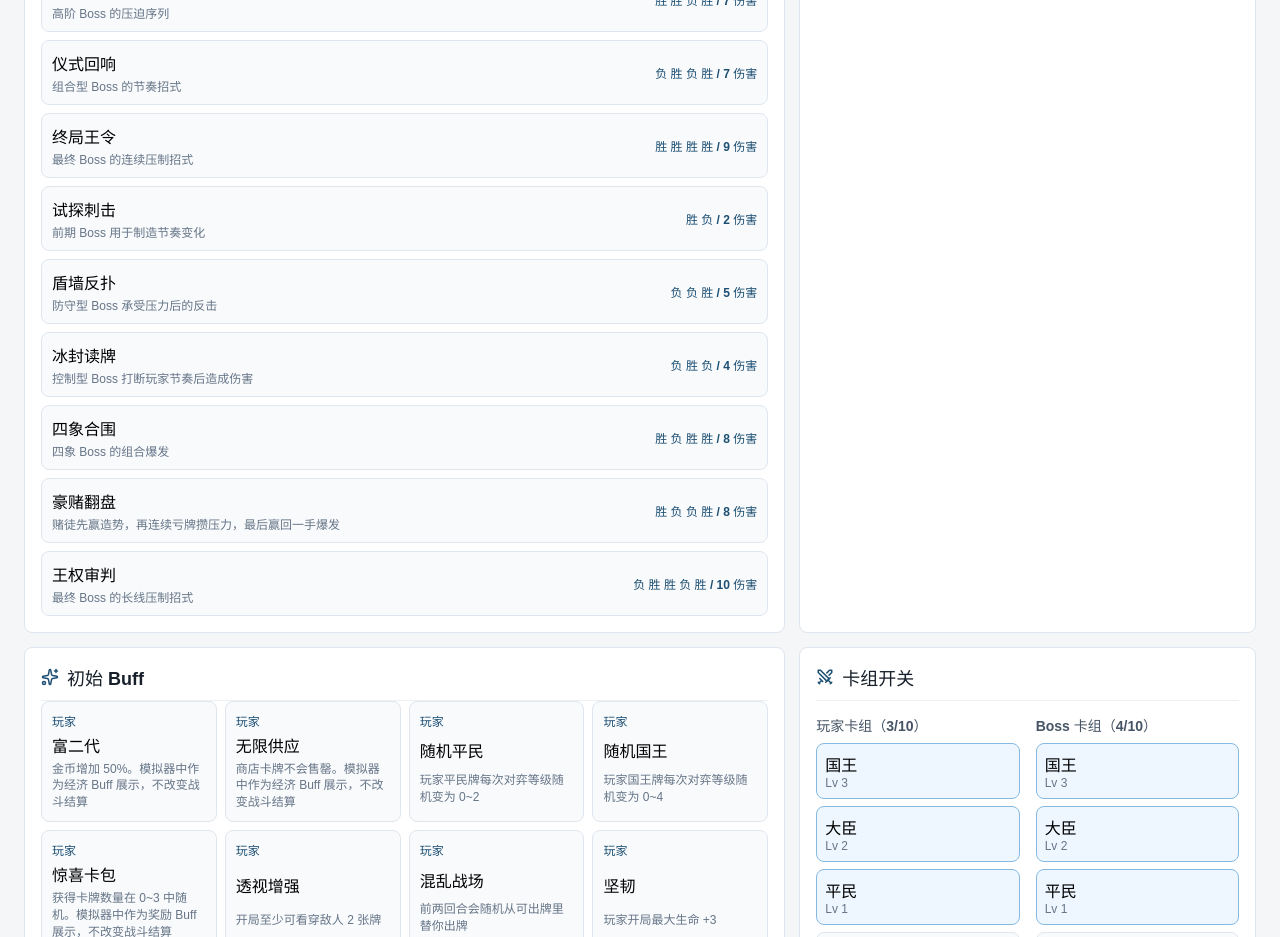
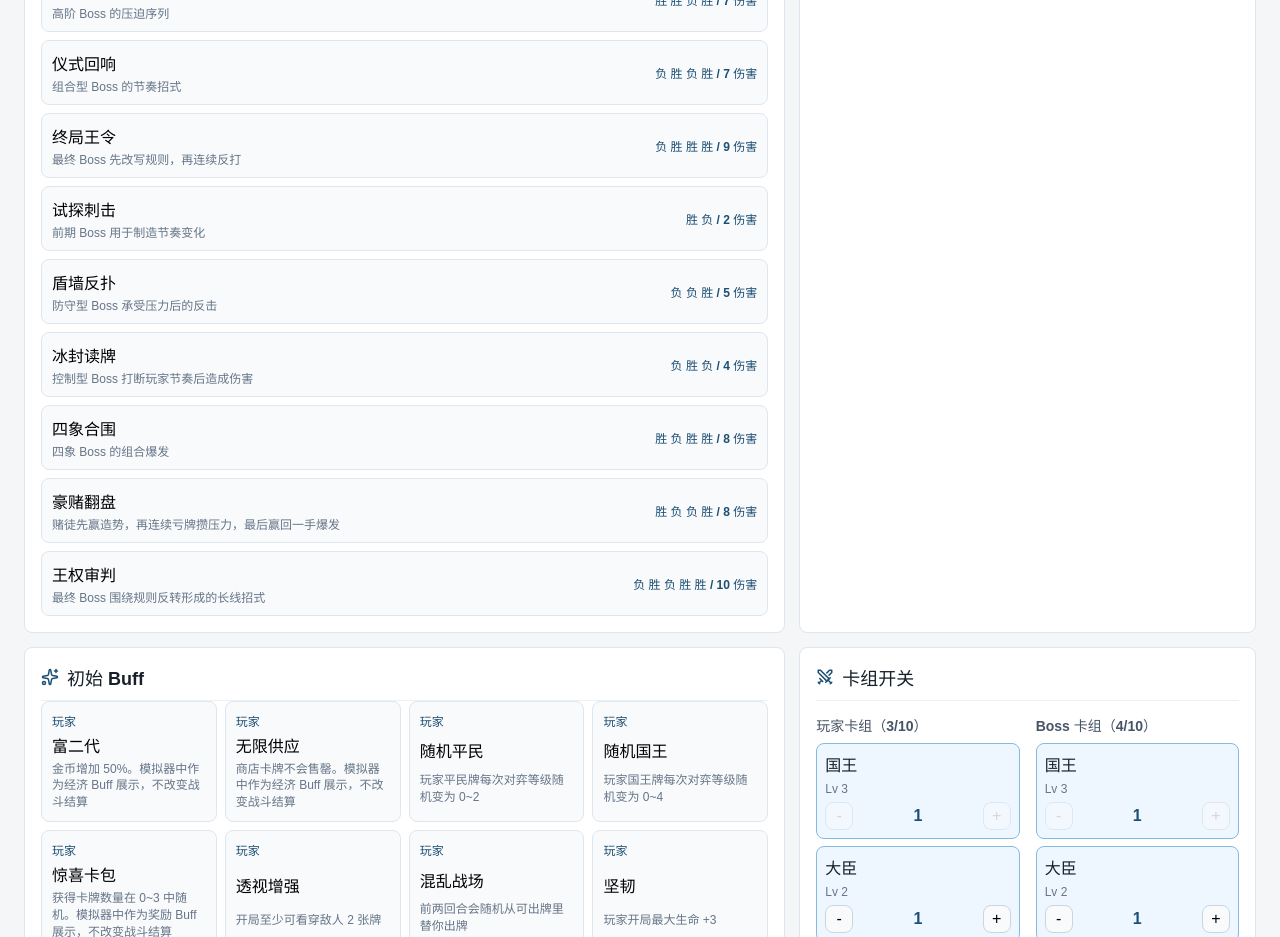
Before and after one commit to redfsz/newkingcards1, a React (Vite) app: page / in a window 1280 px wide. Shown: the part 2720-3657 px from the top of the page. Built offline with nearby package versions, Linux system fonts and the light colour scheme.

Commit message:
卡牌数量

```diff
--- a/src/App.jsx
+++ b/src/App.jsx
@@ -42,8 +42,8 @@ import {
   setPlayerUltimateLevel,
   setRevealCount,
   setWeather,
+  setCardCountInDeck,
   stateToLevelConfig,
-  toggleCardInDeck,
   toggleInitialBuff,
   toggleItem,
   toggleMove
@@ -270,8 +270,8 @@ export function App() {
         <section className="panel deckPanel">
           <div className="panelTitle"><Swords size={18} /><h2>卡组开关</h2></div>
           <div className="deckColumns">
-            <DeckToggles title="玩家卡组" side="player" cards={game.playerHand.concat(game.playerDiscard)} onToggle={(id) => setGame((state) => toggleCardInDeck(state, "player", id))} />
-            <DeckToggles title="Boss 卡组" side="boss" cards={game.bossHand.concat(game.bossDiscard)} onToggle={(id) => setGame((state) => toggleCardInDeck(state, "boss", id))} />
+            <DeckToggles title="玩家卡组" side="player" cards={game.playerHand.concat(game.playerDiscard)} onCount={(id, count) => setGame((state) => setCardCountInDeck(state, "player", id, count))} />
+            <DeckToggles title="Boss 卡组" side="boss" cards={game.bossHand.concat(game.bossDiscard)} onCount={(id, count) => setGame((state) => setCardCountInDeck(state, "boss", id, count))} />
           </div>
         </section>
 
@@ -316,7 +316,7 @@ function RulesModal({ onClose }) {
           <h3>比牌</h3>
           <p>通常等级高的牌获胜。国王 3，大臣 2，平民 1，但平民克制国王。同等级双方失败。弑君者、乱党、乞丐会在缺少对应核心牌时临时视为国王、大臣、平民。</p>
           <h3>出牌限制</h3>
-          <p>不能连续两次打出同一张牌，除非你当前可出牌只剩一张。</p>
+          <p>不能连续两次打出同一张具体手牌，除非你当前可出牌只剩一张。卡组里可以携带多张同名牌；国王和平民固定各 1 张，其他牌可以重复携带。</p>
           <h3>透视</h3>
           <p>透视能看到一部分对手手牌。如果对手本回合要出的牌在透视范围内，会显示“本回合已知”。透视牌会显示还在手牌或已进弃牌。后期 Boss 可能隐藏透视牌或减少透视数量。</p>
           <h3>招式</h3>
@@ -333,6 +333,8 @@ function RulesModal({ onClose }) {
           <p>只有 Boss 战有地形规则。比如巡逻队长第一次崩溃免伤、雪花谋士隐藏透视、四象门主积累仪式、伪神赌徒让双方失败也增加压力、暖风裁决者提高玩家崩溃伤害、王座之影削弱重复同长度招式。</p>
           <h3>道具和天气</h3>
           <p>道具牌是给玩家用的一次性工具，比如预见牌、加等级、减 Boss 等级、续命牌。Boss 默认不携带一次性牌。天气会影响部分牌或崩溃效果，例如烈日/冰雹改变 .5 等级牌，暖风强化崩溃伤害。</p>
+          <h3>能力牌</h3>
+          <p>能力牌可以多次打出，具体效果按每次打出的规则结算。比如天作之合每打出一次都会切换等级排序：第一次变成低等级获胜，第二次会恢复为高等级获胜。</p>
           <h3>上手建议</h3>
           <p>先从第一层 NPC 战开始。不要急着改配置，先理解国王、大臣、平民，再尝试“胜”“胜胜”“负胜”等短招式。</p>
         </div>
@@ -411,8 +413,30 @@ function CustomMoveEditor({ move, damage, onStep, onLength }) {
     </div>
   );
 }
-function DeckToggles({ title, side, cards, onToggle }) {
-  const ownedIds = new Set(cards.map((card) => card.id));
-  return <div><h3>{title}（{cards.length}/10）</h3><div className="libraryGrid">{cardLibrary.map((card) => { const disabled = side === "boss" && card.type === "一次性卡牌"; return <button key={card.id} className={ownedIds.has(card.id) ? "active" : ""} disabled={disabled} onClick={() => onToggle(card.id)} title={disabled ? "Boss 不使用一次性牌" : card.note}><strong>{card.name}</strong><span>Lv {card.level}</span></button>; })}</div></div>;
+function DeckToggles({ title, side, cards, onCount }) {
+  const counts = cards.reduce((map, card) => map.set(card.id, (map.get(card.id) ?? 0) + 1), new Map());
+  return (
+    <div>
+      <h3>{title}（{cards.length}/10）</h3>
+      <div className="libraryGrid">
+        {cardLibrary.map((card) => {
+          const count = counts.get(card.id) ?? 0;
+          const disabled = side === "boss" && card.type === "一次性卡牌";
+          const locked = card.id === "king" || card.id === "commoner";
+          return (
+            <div key={card.id} className={`deckCardControl ${count > 0 ? "active" : ""} ${disabled ? "disabled" : ""}`} title={disabled ? "Boss 不使用一次性牌" : card.note}>
+              <strong>{card.name}</strong>
+              <span>Lv {card.level}</span>
+              <div className="countControls">
+                <button disabled={disabled || locked || count <= 0} onClick={() => onCount(card.id, count - 1)}>-</button>
+                <em>{count}</em>
+                <button disabled={disabled || locked || cards.length >= 10} onClick={() => onCount(card.id, count + 1)}>+</button>
+              </div>
+            </div>
+          );
+        })}
+      </div>
+    </div>
+  );
 }
 function statusText(status) { if (status === "hand") return "还在手牌"; if (status === "discard") return "已进弃牌"; return "未知状态"; }
--- a/src/gameData.js
+++ b/src/gameData.js
@@ -83,13 +83,13 @@ export const bossMoveLibrary = [
   { id: "boss_grind", name: "消耗战", pattern: ["win", "loss", "win"], damage: 5, note: "胜负交错时稳定压血" },
   { id: "boss_execution", name: "处刑序列", pattern: ["win", "win", "loss", "win"], damage: 7, note: "高阶 Boss 的压迫序列" },
   { id: "boss_ritual", name: "仪式回响", pattern: ["loss", "win", "loss", "win"], damage: 7, note: "组合型 Boss 的节奏招式" },
-  { id: "boss_final", name: "终局王令", pattern: ["win", "win", "win", "win"], damage: 9, note: "最终 Boss 的连续压制招式" },
+  { id: "boss_final", name: "终局王令", pattern: ["loss", "win", "win", "win"], damage: 9, note: "最终 Boss 先改写规则，再连续反打" },
   { id: "boss_probe_chain", name: "试探刺击", pattern: ["win", "loss"], damage: 2, note: "前期 Boss 用于制造节奏变化" },
   { id: "boss_wall", name: "盾墙反扑", pattern: ["loss", "loss", "win"], damage: 5, note: "防守型 Boss 承受压力后的反击" },
   { id: "boss_frost_lock", name: "冰封读牌", pattern: ["loss", "win", "loss"], damage: 4, note: "控制型 Boss 打断玩家节奏后造成伤害" },
   { id: "boss_symbol_lock", name: "四象合围", pattern: ["win", "loss", "win", "win"], damage: 8, note: "四象 Boss 的组合爆发" },
   { id: "boss_gamble_swing", name: "豪赌翻盘", pattern: ["win", "loss", "loss", "win"], damage: 8, note: "赌徒先赢造势，再连续亏牌攒压力，最后赢回一手爆发" },
-  { id: "boss_crown_check", name: "王权审判", pattern: ["loss", "win", "win", "loss", "win"], damage: 10, note: "最终 Boss 的长线压制招式" }
+  { id: "boss_crown_check", name: "王权审判", pattern: ["loss", "win", "loss", "win", "win"], damage: 10, note: "最终 Boss 围绕规则反转形成的长线招式" }
 ];
 
 export const playerUltimateLibrary = [
@@ -170,5 +170,5 @@ export const levelPresets = [
 
   { id: "floor_7_npc", floor: 7, battleType: "npc", name: "第七层：王座侍从", bossPersona: "king", playerMaxHp: 30, bossMaxHp: 26, weather: "clear", revealCount: 4, initialBuffs: [], playerDeck: ["king", "minister", "commoner"], bossDeck: ["king", "minister", "commoner", "guard", "noble", "queen", "rebel", "beggar"], selectedBossMoves: ["boss_single", "boss_double"], ownedItems: ["peek", "plus_one", "minus_half", "save"] },
   { id: "floor_7_duel", floor: 7, battleType: "duel", name: "第七层：主角之影", bossPersona: "king", playerMaxHp: 30, bossMaxHp: 34, weather: "clear", revealCount: 4, initialBuffs: ["collapse_guard"], playerDeck: ["king", "minister", "commoner"], bossDeck: ["king", "minister", "commoner", "guard", "noble", "queen", "strike_blade", "forge_blade", "false_god"], selectedBossMoves: ["boss_single", "boss_double", "boss_bait"], ownedItems: ["peek", "plus_one", "minus_half", "save"] },
-  { id: "floor_7_boss", floor: 7, battleType: "boss", name: "第七层 Boss：王座之影", bossPersona: "king", playerMaxHp: 30, bossMaxHp: 44, weather: "clear", revealCount: 4, initialBuffs: ["chaotic_battlefield", "collapse_guard"], playerDeck: ["king", "minister", "commoner"], bossDeck: ["king", "minister", "commoner", "guard", "noble", "queen", "strike_blade", "forge_blade", "civilization", "perfect_match"], selectedBossMoves: ["boss_single", "boss_double", "boss_bait", "boss_triple", "boss_counter_chain", "boss_comeback", "boss_grind", "boss_execution", "boss_final", "boss_crown_check"], battleRule: { id: "king_repeat_length_penalty", name: "王座法则", text: "玩家连续触发同长度招式时，从第二次开始该招式伤害 -1，最低为 1。王座之影会用文明和天作之合改变基础规则，逼玩家重新判断牌序。" }, bossSkills: [{ round: 3, name: "王权凝视", effect: "reduceReveal", value: 1, text: "玩家透视数量 -1，最低为 0。" }, { round: 6, name: "旧律重申", effect: "clearBothPatterns", value: 1, text: "清空双方胜负序列，打断玩家招式积累。" }, { round: 9, name: "终局加冕", effect: "finalCoronation", value: 3, text: "清空双方胜负序列，Boss 下一次招式伤害 +3。" }], ownedItems: ["peek", "plus_one", "minus_half", "save"] }
+  { id: "floor_7_boss", floor: 7, battleType: "boss", name: "第七层 Boss：王座之影", bossPersona: "king", playerMaxHp: 30, bossMaxHp: 44, weather: "clear", revealCount: 4, initialBuffs: ["chaotic_battlefield", "collapse_guard"], playerDeck: ["king", "minister", "commoner"], bossDeck: ["king", "commoner", "perfect_match", "thief", "beggar", "rebel", "maid", "forge_blade", "assassin", "fortune_teller"], selectedBossMoves: ["boss_single", "boss_bait", "boss_counter_chain", "boss_comeback", "boss_grind", "boss_final", "boss_crown_check"], battleRule: { id: "king_repeat_length_penalty", name: "王座法则", text: "王座之影第一次行动会打出天作之合，之后等级排序反转，低等级牌获胜。玩家连续触发同长度招式时，从第二次开始该招式伤害 -1，最低为 1。" }, bossSkills: [{ round: 3, name: "王权凝视", effect: "reduceReveal", value: 1, text: "玩家透视数量 -1，最低为 0。" }, { round: 6, name: "旧律重申", effect: "clearBothPatterns", value: 1, text: "清空双方胜负序列，打断玩家招式积累。" }, { round: 9, name: "终局加冕", effect: "finalCoronation", value: 3, text: "清空双方胜负序列，Boss 下一次招式伤害 +3。" }], ownedItems: ["peek", "plus_one", "minus_half", "save"] }
 ];
--- a/src/simulator.js
+++ b/src/simulator.js
@@ -172,24 +172,21 @@ export function toggleInitialBuff(state, buffId) {
 }
 
 export function toggleCardInDeck(state, side, cardId) {
+  return setCardCountInDeck(state, side, cardId, countCardsById([...state[side === "player" ? "playerHand" : "bossHand"], ...state[side === "player" ? "playerDiscard" : "bossDiscard"]], cardId) > 0 ? 0 : 1);
+}
+
+export function setCardCountInDeck(state, side, cardId, count) {
   const card = byId.get(cardId);
   if (!card) return state;
   if (side === "boss" && isOneTimeCard(card)) return addLog(state, "warn", "Boss 不能携带一次性牌。一次性牌是给玩家使用的道具。");
-  if (requiredDeckCards.includes(cardId)) return addLog(state, "warn", "国王和平民是固定核心牌，不能从任意一方卡组中移除。");
+  const nextCount = requiredDeckCards.includes(cardId) ? 1 : clampNumber(count, 0, 9, 0);
 
   const handKey = side === "player" ? "playerHand" : "bossHand";
   const discardKey = side === "player" ? "playerDiscard" : "bossDiscard";
-  const cards = [...state[handKey], ...state[discardKey]];
-  const existing = cards.find((entry) => entry.id === cardId);
-
-  if (existing) {
-    const next = { ...state, [handKey]: state[handKey].filter((entry) => entry.id !== cardId), [discardKey]: state[discardKey].filter((entry) => entry.id !== cardId) };
-    return side === "boss" ? syncRevealedBossCards(next) : next;
-  }
-  if (cards.length >= 10) return addLog(state, "warn", "出战牌最多 10 张，先移除一张再添加。");
-
+  const others = [...state[handKey], ...state[discardKey]].filter((entry) => entry.id !== cardId);
+  if (others.length + nextCount > 10) return addLog(state, "warn", "出战牌最多 10 张，先减少其他牌的数量。");
   const prefix = side === "player" ? "p" : "b";
-  const next = { ...state, [handKey]: [...state[handKey], ...createCards([cardId], prefix)] };
+  const next = { ...state, [handKey]: [...others, ...createCards(Array.from({ length: nextCount }, () => cardId), prefix)], [discardKey]: [] };
   return side === "boss" ? syncRevealedBossCards(next) : next;
 }
 
@@ -344,8 +341,10 @@ export function playRound(state, playerCardKey) {
     logs.push("Boss 打出【占卜师】：本次自动失败，下回合自动胜利。");
   }
   if (rawPlayerCard.id === "perfect_match" || rawBossCard.id === "perfect_match") {
-    if (!prepared.levelOrderReversed) logs.push("【天作之合】生效：本场战斗等级排序反转，之后低等级牌会战胜高等级牌。");
-    next.levelOrderReversed = true;
+    next.levelOrderReversed = !prepared.levelOrderReversed;
+    logs.push(next.levelOrderReversed
+      ? "【天作之合】生效：等级排序反转，之后低等级牌会战胜高等级牌。"
+      : "【天作之合】再次生效：等级排序恢复，之后高等级牌会战胜低等级牌。");
   }
   if (rawPlayerCard.id === "civilization") {
     next.playerCivilized = true;
@@ -433,7 +432,8 @@ function sanitizeDeck(deck, side) {
     const card = byId.get(id);
     if (!card) continue;
     if (side === "boss" && isOneTimeCard(card)) continue;
-    if (!clean.includes(id)) clean.push(id);
+    if (requiredDeckCards.includes(id)) continue;
+    clean.push(id);
     if (clean.length >= 10) break;
   }
   return clean.slice(0, 10);
@@ -495,6 +495,7 @@ function sanitizeCustomMoves(moves, legacySelectedMoves = null, fallbackMoves =
   });
 }
 function collectDeckIds(hand, discard) { return [...hand, ...discard].map((card) => card.id); }
+function countCardsById(cards, cardId) { return cards.filter((card) => card.id === cardId).length; }
 function isOneTimeCard(card) { return card.type === "一次性卡牌"; }
 function clampNumber(value, min, max, fallback) { const n = Number(value); if (!Number.isFinite(n)) return fallback; return Math.max(min, Math.min(max, Math.round(n))); }
 function syncRevealedBossCards(state) {
@@ -740,6 +741,10 @@ function applyDaydreamReplacement(state, side, logs) {
 function chooseBossCard(state) {
   const legal = state.bossHand.length <= 1 ? state.bossHand : state.bossHand.filter((card) => card.key !== state.bossLastCardKey);
   if (legal.length === 0) return null;
+  if ((state.currentLevelId === "floor_7_boss" || state.bossPersona?.id === "king") && state.round === 1) {
+    const perfectMatch = legal.find((card) => card.id === "perfect_match");
+    if (perfectMatch) return perfectMatch;
+  }
   return rankBossCardsByPlan(state, legal)[0];
 }
 function rankBossCardsByPlan(state, legal) {
@@ -799,9 +804,11 @@ function scoreBossCard(state, card, phase, legal) {
     if (cardLikelyWins(state, card)) score += 45;
     if (wouldExtendBossWinPattern(state, card)) score += 30;
   } else if (personaId === "king") {
-    score += phase <= 1 ? 22 - Math.abs(level - 2.3) * 6 : level * 10;
+    if (state.levelOrderReversed) score += (4 - level) * (phase >= 2 ? 14 : 9);
+    else score += phase <= 1 ? 22 - Math.abs(level - 2.3) * 6 : level * 10;
     if (card.id === "commoner" && state.playerHand.some((playerCard) => playerCard.id === "king")) score += phase < 3 ? 55 : 18;
     if (card.id === "king" && state.playerHand.some((playerCard) => playerCard.id === "commoner")) score -= 28;
+    if (state.levelOrderReversed && ["thief", "beggar", "rebel", "maid"].includes(card.id)) score += 20;
   }
 
   if (state.bossPattern.at(-1) === "loss") score += level * 4;
--- a/src/styles.css
+++ b/src/styles.css
@@ -949,7 +949,8 @@ h3 {
   grid-template-columns: repeat(auto-fill, minmax(104px, 1fr));
 }
 
-.libraryGrid button {
+.libraryGrid button,
+.deckCardControl {
   background: #f8fafc;
   border: 1px solid #dfe6ee;
   border-radius: 8px;
@@ -959,12 +960,20 @@ h3 {
   text-align: left;
 }
 
-.libraryGrid button:disabled {
+.deckCardControl {
+  cursor: default;
+  display: grid;
+  gap: 6px;
+}
+
+.libraryGrid button:disabled,
+.deckCardControl.disabled {
   cursor: not-allowed;
   opacity: 0.38;
 }
 
-.libraryGrid button.active {
+.libraryGrid button.active,
+.deckCardControl.active {
   background: #eef7ff;
   border-color: #85b9df;
 }
@@ -973,6 +982,38 @@ h3 {
   color: #667587;
   display: block;
   font-size: 12px;
+}
+
+.countControls {
+  align-items: center;
+  display: grid;
+  gap: 5px;
+  grid-template-columns: 28px 1fr 28px;
+}
+
+.countControls button {
+  align-items: center;
+  border: 1px solid #cbd5df;
+  border-radius: 8px;
+  cursor: pointer;
+  display: inline-flex;
+  height: 28px;
+  justify-content: center;
+  min-height: 28px;
+  padding: 0;
+  text-align: center;
+}
+
+.countControls button:disabled {
+  cursor: not-allowed;
+  opacity: 0.45;
+}
+
+.countControls em {
+  color: #1d4f73;
+  font-style: normal;
+  font-weight: 700;
+  text-align: center;
 }
 
 
```
